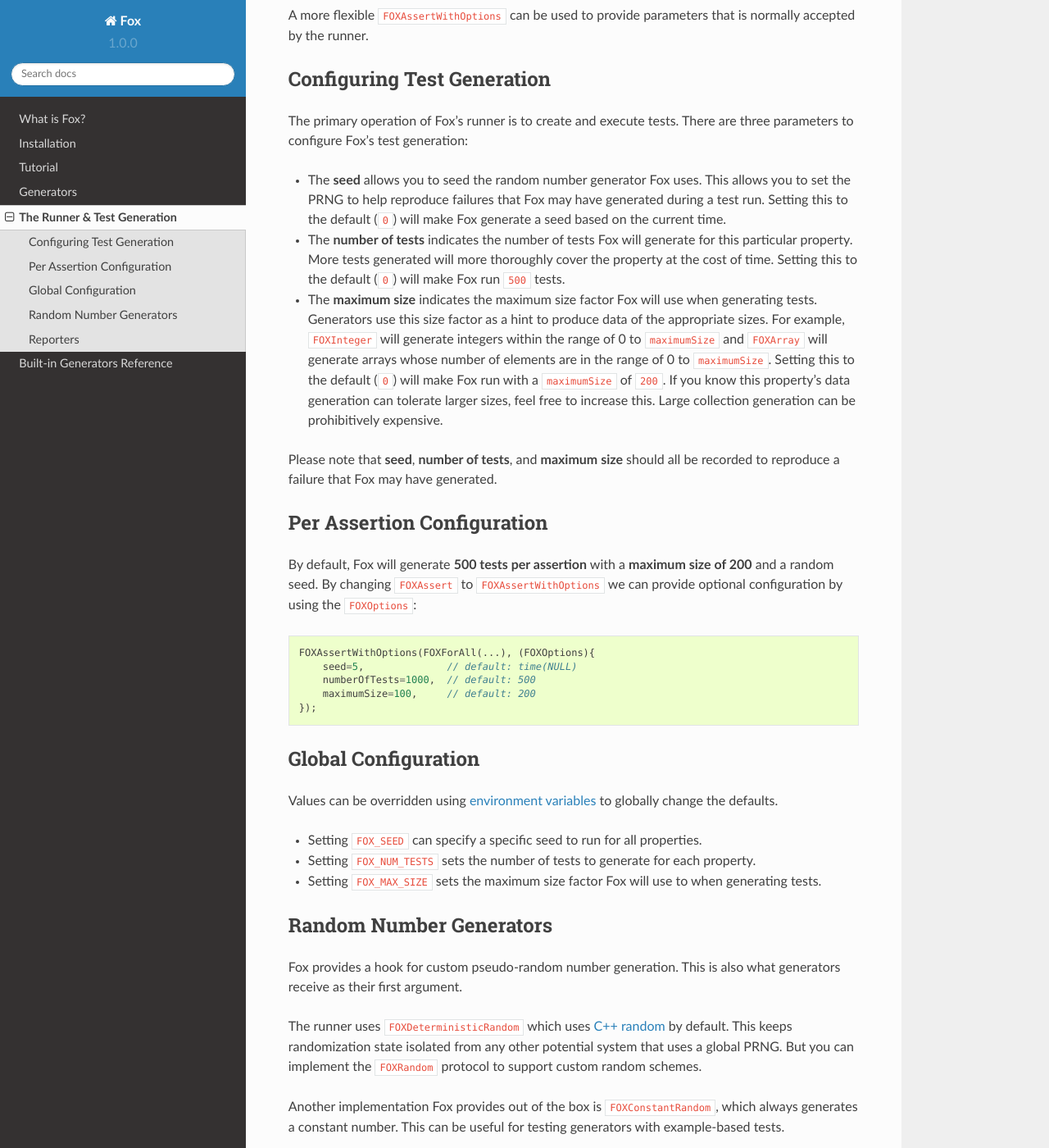
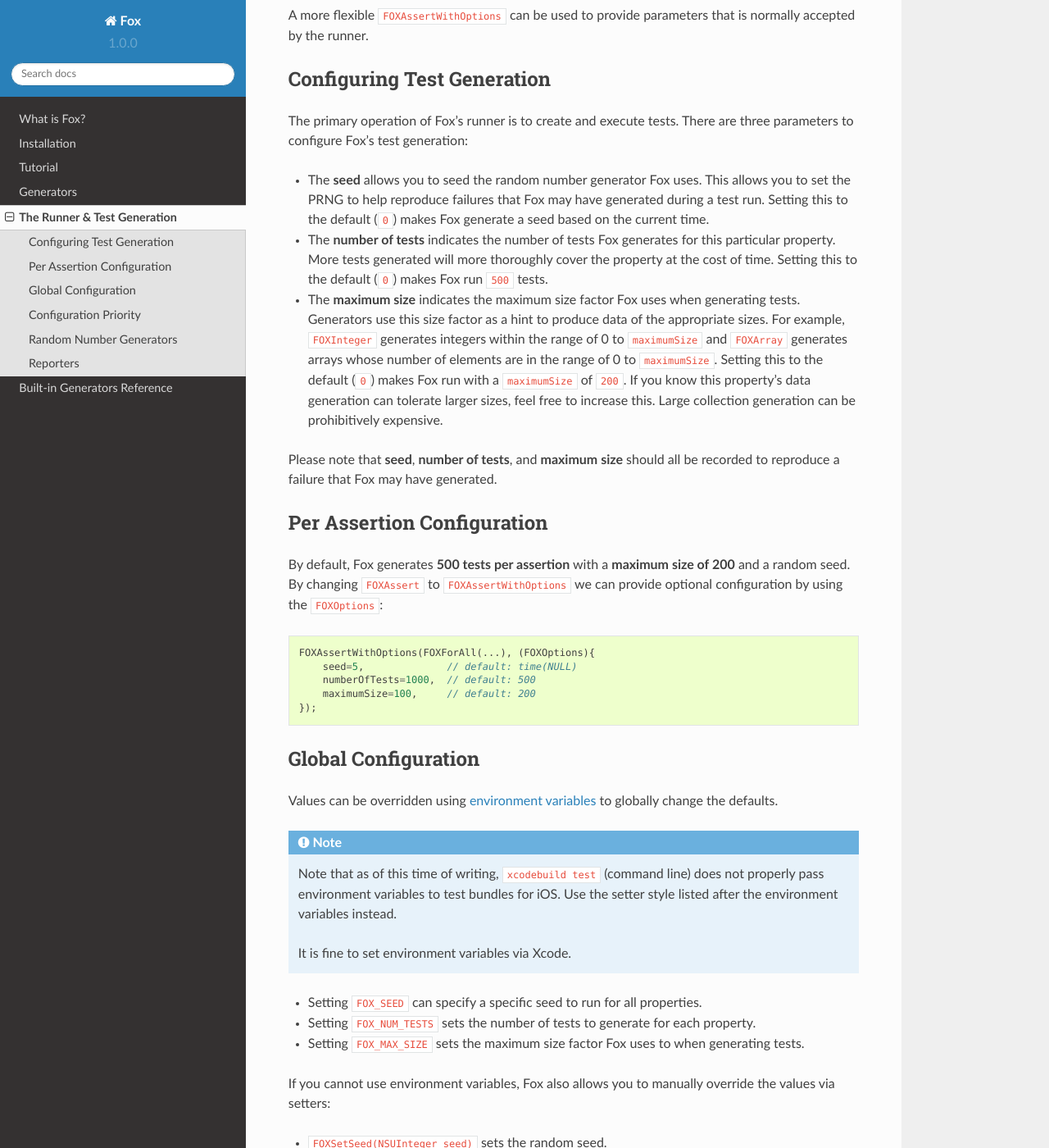
Before and after one commit to jeffh/Fox, a Sphinx documentation site: the page built from docs/source/runner.rst, in a window 1280 px wide and 1400 px high, scrolled down 324 px. Shown: the whole window at 82% size. Built offline with Sphinx 7.4.7 and the Read the Docs theme 2.0.0, drawn with Linux system fonts in a browser that asks for light colours; some of the changed text lies outside the part shown.

Commit message:
Added setters for fox environment variables.
Setting environment variables will override the setter values, but this
will provide a work around to xcodebuild test not passing environment
variables to the iOS simulator.

Fixes #20.

```diff
--- a/docs/source/runner.rst
+++ b/docs/source/runner.rst
@@ -23,18 +23,18 @@
 
 - The **seed** allows you to seed the random number generator Fox uses. This
   allows you to set the PRNG to help reproduce failures that Fox may have
-  generated during a test run.  Setting this to the default (``0``) will make
+  generated during a test run.  Setting this to the default (``0``) makes
   Fox generate a seed based on the current time.
-- The **number of tests** indicates the number of tests Fox will generate for
+- The **number of tests** indicates the number of tests Fox generates for
   this particular property. More tests generated will more thoroughly cover the
-  property at the cost of time. Setting this to the default (``0``) will make
+  property at the cost of time. Setting this to the default (``0``) makes
   Fox run ``500`` tests.
-- The **maximum size** indicates the maximum size factor Fox will use when
+- The **maximum size** indicates the maximum size factor Fox uses when
   generating tests. Generators use this size factor as a hint to produce data
-  of the appropriate sizes. For example, ``FOXInteger`` will generate integers
-  within the range of 0 to ``maximumSize`` and ``FOXArray`` will generate
+  of the appropriate sizes. For example, ``FOXInteger`` generates integers
+  within the range of 0 to ``maximumSize`` and ``FOXArray`` generates
   arrays whose number of elements are in the range of 0 to ``maximumSize``.
-  Setting this to the default (``0``) will make Fox run with a ``maximumSize``
+  Setting this to the default (``0``) makes Fox run with a ``maximumSize``
   of ``200``.  If you know this property's data generation can tolerate larger
   sizes, feel free to increase this. Large collection generation can be
   prohibitively expensive.
@@ -45,8 +45,8 @@
 Per Assertion Configuration
 ---------------------------
 
-By default, Fox will generate **500 tests per assertion** with a **maximum size
-of 200** and a random seed. By changing ``FOXAssert`` to ``FOXAssertWithOptions``
+By default, Fox generates **500 tests per assertion** with a **maximum size of
+200** and a random seed. By changing ``FOXAssert`` to ``FOXAssertWithOptions``
 we can provide optional configuration by using the ``FOXOptions``::
 
     FOXAssertWithOptions(FOXForAll(...), (FOXOptions){
@@ -61,13 +61,59 @@
 Values can be overridden using `environment variables`_ to globally change the
 defaults.
 
+.. note:: Note that as of this time of writing, ``xcodebuild test`` (command
+          line) does not properly pass environment variables to test bundles
+          for iOS. Use the setter style listed after the environment variables
+          instead.
+
+          It is fine to set environment variables via Xcode.
+
 - Setting ``FOX_SEED`` can specify a specific seed to run for all properties.
 - Setting ``FOX_NUM_TESTS`` sets the number of tests to generate for each
   property.
-- Setting ``FOX_MAX_SIZE`` sets the maximum size factor Fox will use to when
+- Setting ``FOX_MAX_SIZE`` sets the maximum size factor Fox uses to when
   generating tests.
 
 .. _environment variables: http://nshipster.com/launch-arguments-and-environment-variables/
+
+If you cannot use environment variables, Fox also allows you to manually
+override the values via setters:
+
+- ``FOXSetSeed(NSUInteger seed)`` sets the random seed.
+- ``FOXSetNumberOfTests(NSUInteger numTests)`` sets the number of tests.
+- ``FOXSetMaximumSize(NSUInteger maxSize)`` sets the maximum size.
+
+An easy way to use these setters would be in an ``+[initialize]``  or ``+[load]`` method::
+
+    @interface TestHelper : NSObject
+    @end
+
+    @implementation TestHelper
+
+    + (void)initialize {
+      if (self == [TestHelper class]) {
+        FOXSetNumberOfTests(200);
+        FOXSetMaximumSize(50);
+      }
+    }
+
+    @end
+
+Using compile-time settings or macros, you can conditionally customize the
+values as needed.
+
+Configuration Priority
+----------------------
+
+Even though Fox accepts many different ways of setting global configuration,
+there is a specific ordering Fox checks for configuration values.
+
+The priority that Fox takes for these configurations are in order:
+
+1. The per-assertion configuration if provided.
+2. The environment variable overrides if provided.
+3. The setter function values are used if provided.
+4. Fox's internal default values are used.
 
 .. _Random Number Generators:
 
```
Also changed, not shown: 2 other files.
